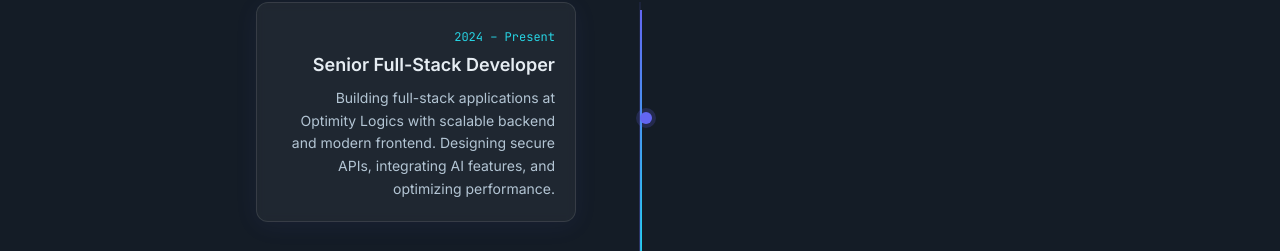
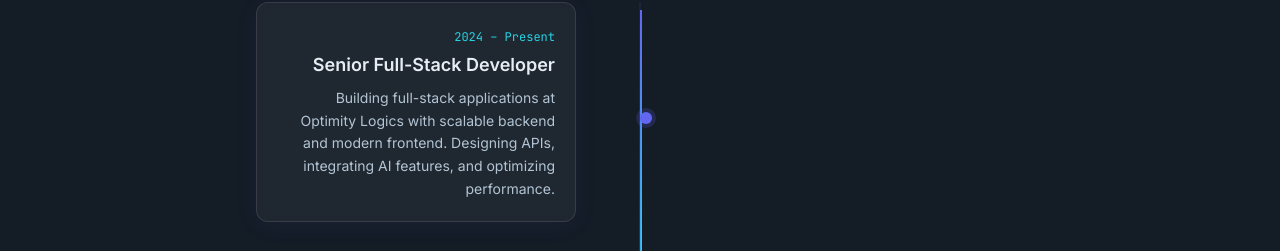
Before and after one commit to DIPAL1209/Automation-Portfolio, a Next.js app: page / in a window 1280 px wide. Shown: the part 4213-4464 px from the top of the page. Built offline with nearby package versions, Linux system fonts and the light colour scheme.

Commit message:
Improved Portfolio file changed content

```diff
--- a/data/portfolio.ts
+++ b/data/portfolio.ts
@@ -93,7 +93,7 @@ export const portfolio = {
             category: "Integrations & DevOps",
             icon: "Brain",
             items: [
-                { name: "OpenAI API", color: "#10a37f" },
+                { name: "OpenAI API", color: "#880000" },
                 { name: "AI Implementation", color: "#22c55e" },
                 { name: "Chatbot Development", color: "#0ea5e9" },
                 { name: "Strapi", color: "#8E75FF" },
@@ -146,7 +146,7 @@ export const portfolio = {
         {
             year: "2024 – Present",
             title: "Senior Full-Stack Developer",
-            description: "Building full-stack applications at Optimity Logics with scalable backend and modern frontend. Designing secure APIs, integrating AI features, and optimizing performance."        },
+            description: "Building full-stack applications at Optimity Logics with scalable backend and modern frontend. Designing APIs, integrating AI features, and optimizing performance."        },
         {
             year: "2022 – 2024",
             title: "Web Developer",
```
